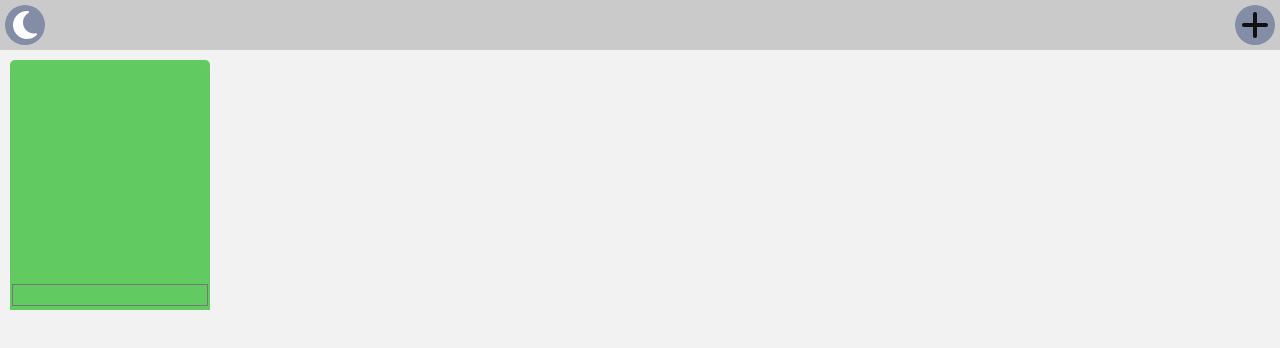
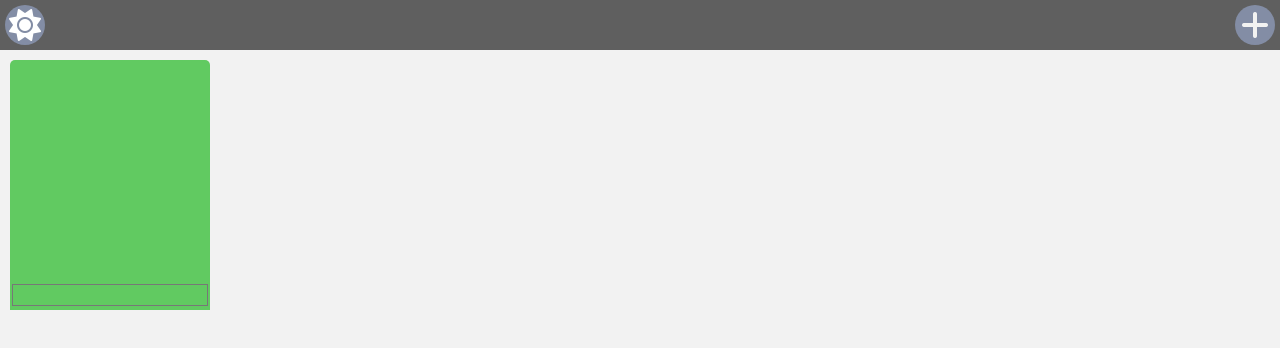
Before and after one commit to goodv1bs/palettedesigner, a plain HTML site: page index.html in a window 1280 px wide. Both pictures are taken after a click on the element 25 px from the left and 25 px from the top of the page. Drawn offline with nearby package versions, Linux system fonts and the light colour scheme.

Commit message:
moon and sun icon swapping plus light theme tweaks

```diff
--- a/scripts/palettedesigner.js
+++ b/scripts/palettedesigner.js
@@ -3,7 +3,7 @@ let defaultColor = '#61ca61';
 const $swatchElement = '<div class="swatch-container"><input class="color-id-readout" type="color" value=""></div>';
 //unique identifier for each swatch
 let swatchId = 0;
-let initial = true;
+
 function createSwatch() { // Create new swatch by composing the elements required
   // compose the element
   let newSwatchItem = document.createElement('li');
@@ -16,12 +16,16 @@ function createSwatch() { // Create new swatch by composing the elements require
   $(".color-palette .color-list").append(newSwatchItem);
 
 }
+
 function uniqueIdGenerator() {
   swatchId++;
   return swatchId.toString();
 }
 
-
+function modeSwitcher() {
+  $("body").toggleClass("dark-theme light-theme");
+  $(".mode-icon i").toggleClass("fa-moon fa-sun");
+}
 
 $(document).ready(function() {
   // init new palette
@@ -41,32 +45,3 @@ $(document).ready(function() {
   $(".mode-icon").on("click", modeSwitcher);
   $("body").toggleClass("dark-theme");
 });
-
-function modeSwitcher() {
-  $("body").toggleClass("dark-theme light-theme");
-}
-
-
-/*// stores the state of dark mode
-let darkMode = true;
-function modeSwitcher(){
-  // stores the new properties of each
-  const darkPalette = {"--body-bg":"#0e0e12","--bg-selector-color":"#535369","--top-bar-color":"#424254","--plus-icon-color":"#fff"};
-  const lightPalette = {"--body-bg":"#FAFAF7","--bg-selector-color":"#CDE7FA","--top-bar-color":"#E0E0BA","--plus-icon-color":"#000"};
-  if (darkMode === true) {
-    // button properties switch the icon to sun
-    $("#mode-icon i").toggleClass(["fa-moon", "fa-sun"]);
-    // switch darkMode variable to false
-    darkMode = false;
-    // swap css properties
-    $(":root").css(lightPalette);
-  }
-  if (darkMode === false) {
-    // button properties switch the icon to moon
-    $("#mode-icon i").toggleClass(["fa-moon","fa-sun"]);
-    // switch darkMode variable to true
-    darkMode = true;
-    // swap css properties
-    $(":root").css(darkPalette);
-  }
-};*/
--- a/styles/styles.css
+++ b/styles/styles.css
@@ -8,10 +8,10 @@
   --dark-theme-top-bar-color: #424254;
   /* light theme */
   --light-theme-body-bg: #f2f2f2;
-  --light-theme-plus-icon-color: #111111;
+  --light-theme-plus-icon-color: #f2f2f2;
   --light-theme-add-swatch-bg: #838da5;
   --light-theme-add-swatch-hover: #444444;
-  --light-theme-top-bar-color: #cacaca;
+  --light-theme-top-bar-color: #5f5f5f;
   /* swatch variables */
   --swatch-bg: #61ca61;
   /* add swatch variables*/
```
